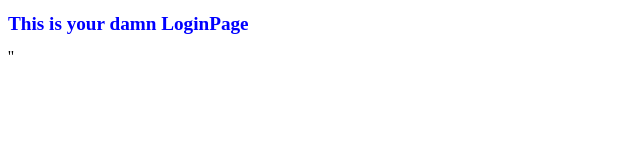
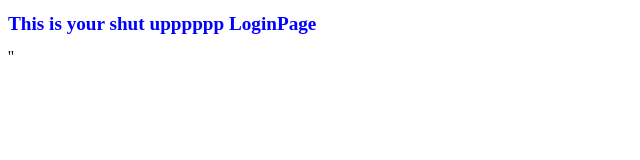
Before and after one commit to irissoj/zzz, a plain HTML site: page index.html in a window 1280 px wide. Shown: the whole page, without its empty margins (0-640 px from the left). Drawn offline with Linux system fonts and the light colour scheme.

Commit message:
Update index.html

```diff
--- a/index.html
+++ b/index.html
@@ -7,7 +7,7 @@
     <title>LoginPage</title>
 </head>
 <body>
-    <h1>This is your damn LoginPage</h1>
+    <h1>This is your shut upppppp LoginPage</h1>
     ''
 </body>
 </html>
```
